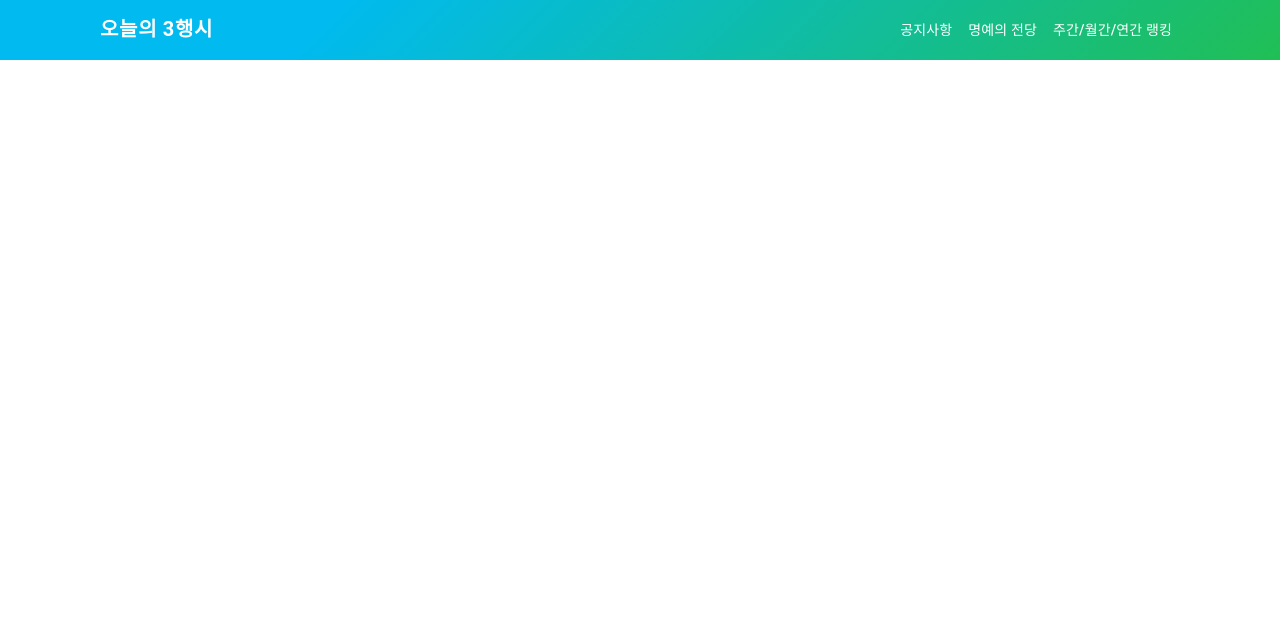
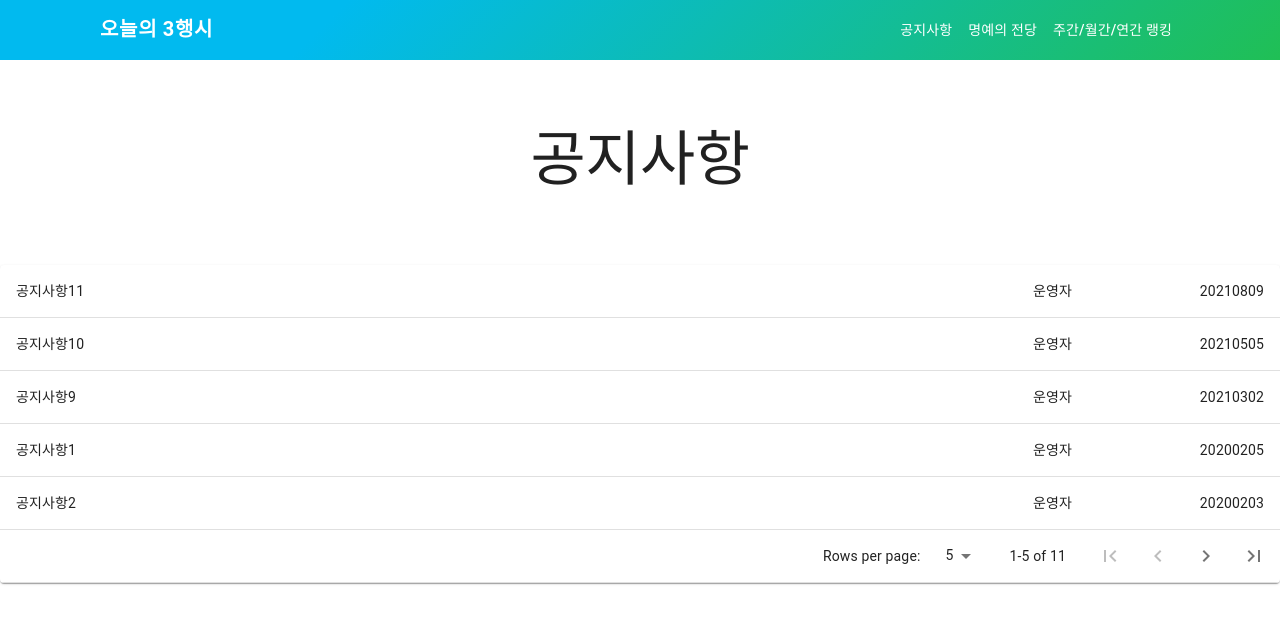
Before and after one commit to UUUNG/Today-s-Acrostic-Poem, a React (Create React App) app: page /NoticePage in a window 1280 px wide. Shown: the top 624 px of the page. Built offline with nearby package versions, Linux system fonts and the light colour scheme.

Commit message:
feat : noticepage 구현

```diff
--- a/src/App.js
+++ b/src/App.js
@@ -1,4 +1,5 @@
 import './App.css';
+import NoticePage from './pages/NoticePage';
 import MainPage from './pages/MainPage';
 import HOFPage from './pages/HOFPage';
 import RankingPage from './pages/RankingPage';
@@ -13,6 +14,7 @@
       <BrowserRouter>
         <Switch>
           <Route exact path="/" component={MainPage}/>
+          <Route exact path="/NoticePage" component={NoticePage}/>
           <Route exact path="/HOFPage" component={HOFPage}/>
           <Route exact path="/RankingPage" component={RankingPage}/>
         </Switch>
--- a/src/components/molecules/Navbar.js
+++ b/src/components/molecules/Navbar.js
@@ -21,7 +21,7 @@
     <div>
       <Button
         className={classes.button}
-        onClick={/* 공지사항 path */null}
+        onClick={() => window.location.href="/NoticePage"}
       >
         <Typography
           style={{
--- /dev/null
+++ b/src/pages/NoticePage.js
@@ -0,0 +1,182 @@
+import React from 'react';
+import PropTypes from 'prop-types';
+import { makeStyles, useTheme } from '@material-ui/core/styles';
+import Table from '@material-ui/core/Table';
+import TableBody from '@material-ui/core/TableBody';
+import TableCell from '@material-ui/core/TableCell';
+import TableContainer from '@material-ui/core/TableContainer';
+import TableFooter from '@material-ui/core/TableFooter';
+import TablePagination from '@material-ui/core/TablePagination';
+import TableRow from '@material-ui/core/TableRow';
+import Paper from '@material-ui/core/Paper';
+import IconButton from '@material-ui/core/IconButton';
+import FirstPageIcon from '@material-ui/icons/FirstPage';
+import KeyboardArrowLeft from '@material-ui/icons/KeyboardArrowLeft';
+import KeyboardArrowRight from '@material-ui/icons/KeyboardArrowRight';
+import LastPageIcon from '@material-ui/icons/LastPage';
+import GridHead from '../components/molecules/GridHead';
+
+const useStyles1 = makeStyles((theme) => ({
+  root: {
+    flexShrink: 0,
+    marginLeft: theme.spacing(2.5),
+  },
+}));
+
+function TablePaginationActions(props) {
+  const classes = useStyles1();
+  const theme = useTheme();
+  const { count, page, rowsPerPage, onChangePage } = props;
+
+  const handleFirstPageButtonClick = (event) => {
+    onChangePage(event, 0);
+  };
+
+  const handleBackButtonClick = (event) => {
+    onChangePage(event, page - 1);
+  };
+
+  const handleNextButtonClick = (event) => {
+    onChangePage(event, page + 1);
+  };
+
+  const handleLastPageButtonClick = (event) => {
+    onChangePage(event, Math.max(0, Math.ceil(count / rowsPerPage) - 1));
+  };
+
+  return (
+    <div className={classes.root}>
+      <IconButton
+        onClick={handleFirstPageButtonClick}
+        disabled={page === 0}
+        aria-label="first page"
+      >
+        {theme.direction === 'rtl' ? <LastPageIcon /> : <FirstPageIcon />}
+      </IconButton>
+      <IconButton onClick={handleBackButtonClick} disabled={page === 0} aria-label="previous page">
+        {theme.direction === 'rtl' ? <KeyboardArrowRight /> : <KeyboardArrowLeft />}
+      </IconButton>
+      <IconButton
+        onClick={handleNextButtonClick}
+        disabled={page >= Math.ceil(count / rowsPerPage) - 1}
+        aria-label="next page"
+      >
+        {theme.direction === 'rtl' ? <KeyboardArrowLeft /> : <KeyboardArrowRight />}
+      </IconButton>
+      <IconButton
+        onClick={handleLastPageButtonClick}
+        disabled={page >= Math.ceil(count / rowsPerPage) - 1}
+        aria-label="last page"
+      >
+        {theme.direction === 'rtl' ? <FirstPageIcon /> : <LastPageIcon />}
+      </IconButton>
+    </div>
+  );
+}
+
+TablePaginationActions.propTypes = {
+  count: PropTypes.number.isRequired,
+  onPageChange: PropTypes.func.isRequired,
+  page: PropTypes.number.isRequired,
+  rowsPerPage: PropTypes.number.isRequired,
+};
+
+function createData(title, writer, date) {
+  return { title, writer, date };
+}
+
+const rows = [
+  createData('공지사항1', '운영자',20200205),
+  createData('공지사항2', '운영자',20200203),
+  createData('공지사항3', '운영자',20200201),
+  createData('공지사항4', '운영자',20200130),
+  createData('공지사항5', '운영자',20200125),
+  createData('공지사항6', '운영자',20200120),
+  createData('공지사항7', '운영자',20200110),
+  createData('공지사항8', '운영자',20200101),
+  createData('공지사항9', '운영자',20210302),
+  createData('공지사항10', '운영자',20210505),
+  createData('공지사항11', '운영자',20210809),
+
+].sort((a, b) => (a.date > b.date ? -1 : 1));
+
+const useStyles2 = makeStyles((theme)=>({
+  table: {
+    minWidth: 500,
+  },
+  heroContent: {
+    padding: theme.spacing(8, 0, 6),
+  },
+}));
+
+export default function NoticePage() {
+  const classes = useStyles2();
+  const [page, setPage] = React.useState(0);
+  const [rowsPerPage, setRowsPerPage] = React.useState(5);
+
+  const emptyRows = rowsPerPage - Math.min(rowsPerPage, rows.length - page * rowsPerPage);
+
+  const handleChangePage = (event, newPage) => {
+    setPage(newPage);
+  };
+
+  const handleChangeRowsPerPage = (event) => {
+    setRowsPerPage(parseInt(event.target.value, 10));
+    setPage(0);
+  };
+
+  return (
+    <div>
+      <div className={classes.heroContent}>
+        <GridHead name="공지사항" description=" "/>
+      </div>
+
+      <TableContainer component={Paper}>
+        <Table className={classes.table} aria-label="custom pagination table">
+          <TableBody>
+            {(rowsPerPage > 0
+              ? rows.slice(page * rowsPerPage, page * rowsPerPage + rowsPerPage)
+              : rows
+            ).map((row) => (
+              <TableRow key={row.title}>
+                <TableCell component="th" scope="row">
+                  {row.title}
+                </TableCell>
+                <TableCell style={{ width: 160 }} align="right">
+                  {row.writer}
+                </TableCell>
+                <TableCell style={{ width: 160 }} align="right">
+                  {row.date}
+                </TableCell>
+              </TableRow>
+            ))}
+
+            {emptyRows > 0 && (
+              <TableRow style={{ height: 53 * emptyRows }}>
+                <TableCell colSpan={6} />
+              </TableRow>
+            )}
+          </TableBody>
+          <TableFooter>
+            <TableRow>
+              <TablePagination
+                rowsPerPageOptions={[5, 10, 25, { label: 'All', value: -1 }]}
+                colSpan={3}
+                count={rows.length}
+                rowsPerPage={rowsPerPage}
+                page={page}
+                SelectProps={{
+                  inputProps: { 'aria-label': 'rows per page' },
+                  native: true,
+                }}
+                onChangePage={handleChangePage}
+                onChangeRowsPerPage={handleChangeRowsPerPage}
+                ActionsComponent={TablePaginationActions}
+              />
+            </TableRow>
+          </TableFooter>
+        </Table>
+      </TableContainer>
+    </div>
+  );
+}
```
